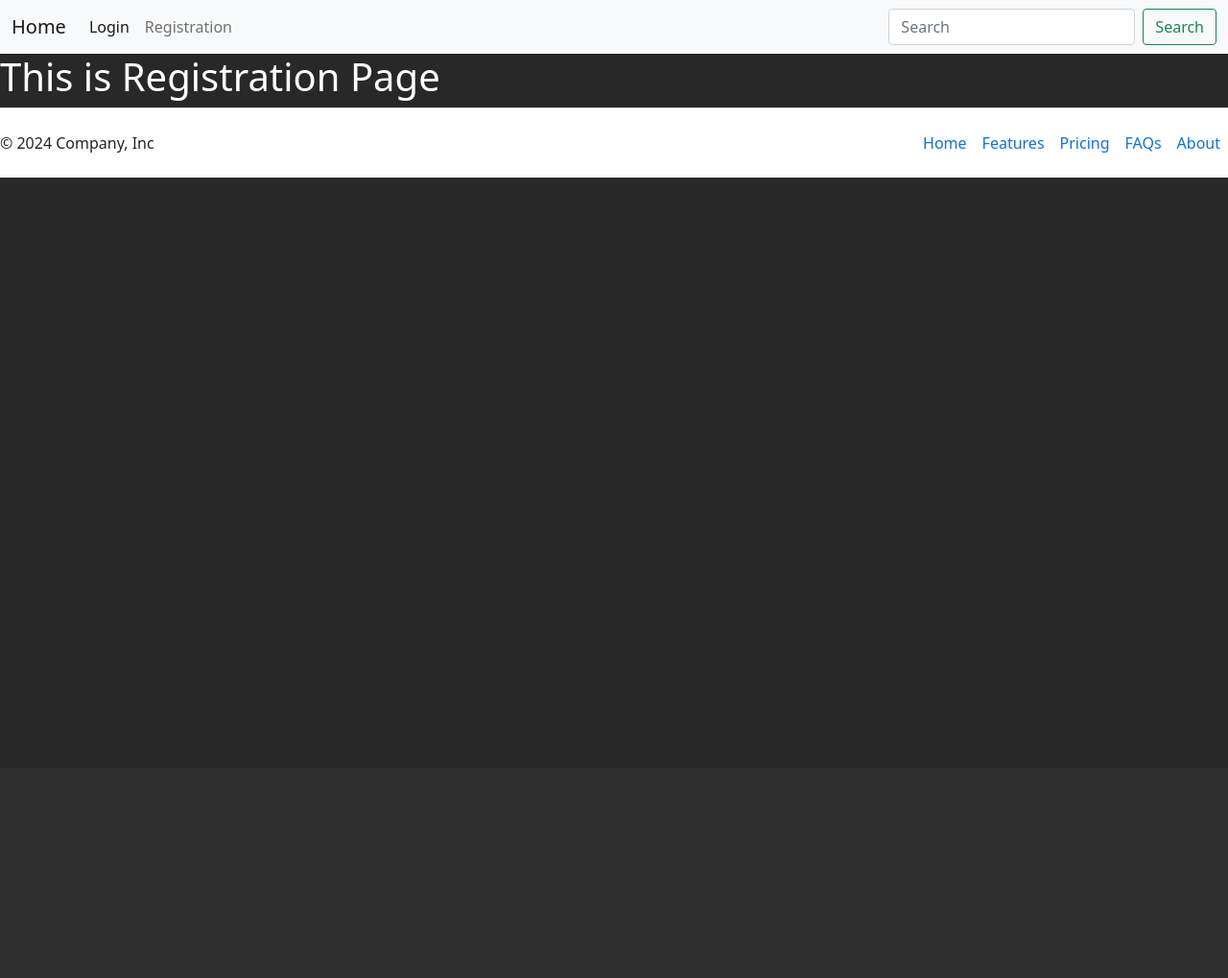
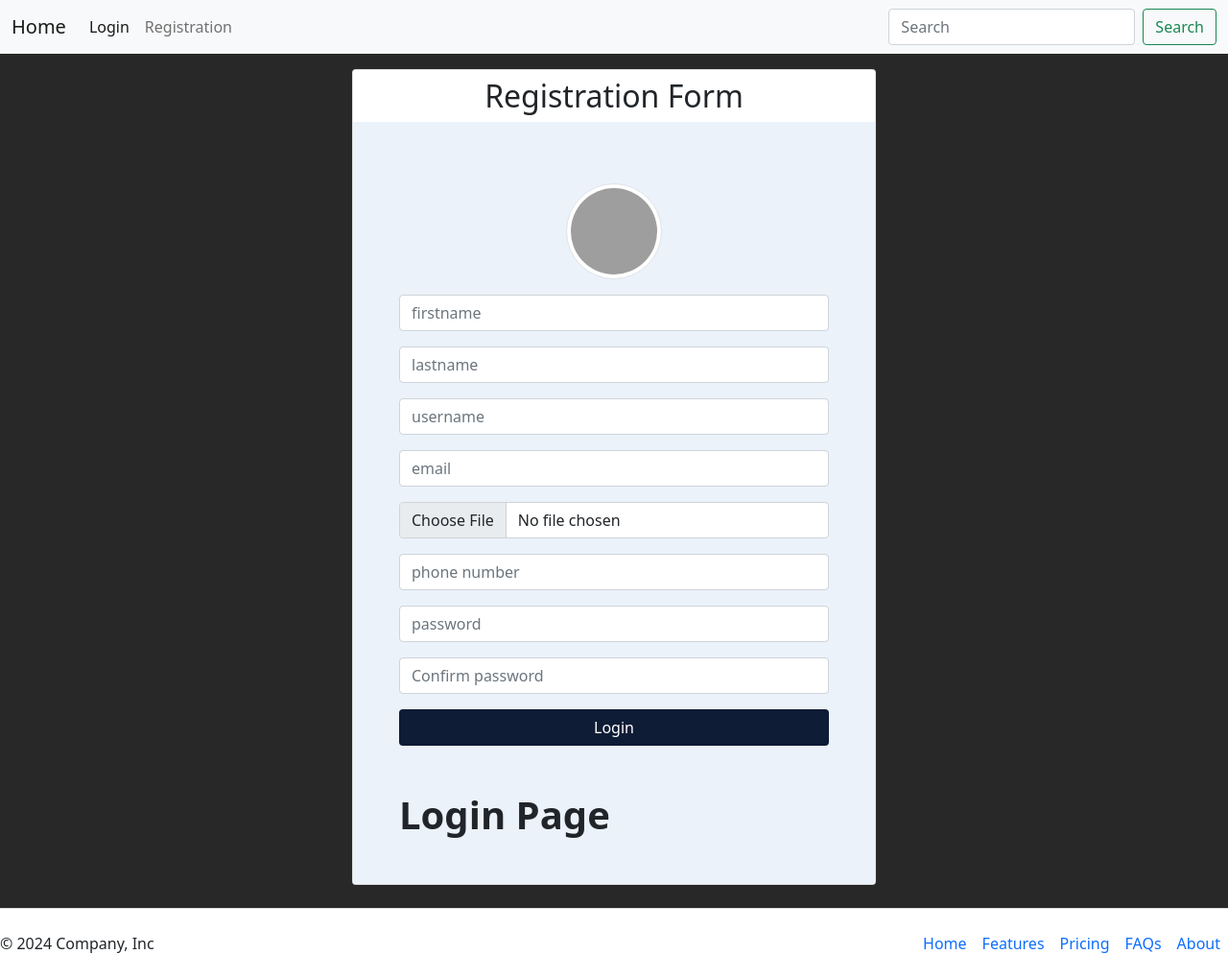
Before and after one commit to Sydulamin/student_managment_Demo, a Django app: page /reg/ in a window 1280 px wide. Shown: the whole page at 96% size. Before the commit the page ends 185 px from the top, so only its background shows below. Run offline with Django 5.2, Linux system fonts and the light colour scheme; parts of the project's set-up code (start-up, migrations or seed data) failed here and were passed over; grey boxes are pictures that could not be loaded.

Commit message:
registration work on preoccess

```diff
--- a/Account/views.py
+++ b/Account/views.py
@@ -1,4 +1,5 @@
 from django.shortcuts import render
+from .models import CustomUser
 
 
 # Create your views here.
@@ -12,4 +13,19 @@ def login(request):
 
 
 def reg(request):
+    if request.method == "POST":
+        first_name = request.POST.get('fname')
+        last_name = request.POST.get('lname')
+        username = request.POST.get('uname')
+        email = request.POST.get('email')
+        number = request.POST.get('num')
+        image = request.FILES.get('img')
+        password = request.POST.get('pass1')
+        password1 = request.POST.get('pass2')
+
+        if password == password1:
+            user = CustomUser.objects.create(first_name=first_name, last_name=last_name, username=username, email=email,
+                                             phone_number=number, image=image, password=password)
+            user.set_password(password)
+            user.save()
     return render(request, 'auth/registration.html')
--- a/template/auth/login.html
+++ b/template/auth/login.html
@@ -27,7 +27,7 @@
                     <div class="text-center">
                         <button type="submit" class="btn btn-color px-5 mb-5 w-100">Login</button>
                     </div>
-                    <a href="#" class="text-dark fw-bold"> Create an
+                    <a href="{% url 'reg' %}" class="text-dark fw-bold"> Create an
                         Account</a>
 
                 </form>
@@ -35,6 +35,6 @@
         </div>
     </div>
 </div>
-</div>
+
 
 {% endblock %}
--- a/template/auth/registration.html
+++ b/template/auth/registration.html
@@ -1,3 +1,61 @@
 {% extends 'base.html' %}
 {% block title %} Registration {% endblock %}
-{% block body %} This is Registration Page {% endblock %}
+{% block body %}
+
+<div class="container">
+    <div class="row">
+        <div class="col-md-6 offset-md-3">
+
+            <div class="card my-3">
+                <h2 class="text-center text-dark mt-2">Registration Form</h2>
+
+                <form class="card-body cardbody-color p-lg-5" method="POST" enctype="multipart/form-data">
+                    {% csrf_token %}
+
+                    <div class="text-center">
+                        <img src="https://cdn.pixabay.com/photo/2016/03/31/19/56/avatar-1295397__340.png"
+                             class="img-fluid profile-image-pic img-thumbnail rounded-circle my-3"
+                             width="200px" alt="profile">
+                    </div>
+                    <div class="mb-3">
+                        <input type="text" class="form-control"  aria-describedby="emailHelp"
+                               placeholder="firstname" name="fname">
+                    </div>
+                    <div class="mb-3">
+                        <input type="text" class="form-control" aria-describedby="emailHelp"
+                               placeholder="lastname" name="lname">
+                    </div>
+
+                    <div class="mb-3">
+                        <input type="text" class="form-control"  aria-describedby="emailHelp"
+                               placeholder="username" name="uname">
+                    </div>
+                    <div class="mb-3">
+                        <input type="text" class="form-control"  aria-describedby="emailHelp"
+                               placeholder="email" name="email">
+                    </div>
+                    <div class="mb-3">
+                        <input type="file" class="form-control"  aria-describedby="emailHelp"
+                               placeholder="image" name="img">
+                    </div>
+                    <div class="mb-3">
+                        <input type="text" class="form-control"  aria-describedby="emailHelp"
+                               placeholder="phone number" name="num">
+                    </div>
+                    <div class="mb-3">
+                        <input type="password" class="form-control" placeholder="password" name='pass1'>
+                    </div>
+                    <div class="mb-3">
+                        <input type="password" class="form-control" placeholder="Confirm password" name="pass2">
+                    </div>
+                    <div class="text-center">
+                        <button type="submit" class="btn btn-color px-5 mb-5 w-100">Login</button>
+                    </div>
+                    <a href="{% url 'login' %}" class="text-dark fw-bold">Login Page</a>
+                </form>
+            </div>
+        </div>
+    </div>
+</div>
+
+{% endblock %}
```
Also changed, not shown: Account/admin.py (+27 -0 lines), Account/models.py (+27 -1 lines), studen_Managment_system/settings.py (+17 -6 lines), Account/migrations/0001_initial.py, Account/migrations/0002_test_table_gender.py (deleted), Account/migrations/0003_main_test_alter_test_table_gender_test_table_parents.py (deleted), db.sqlite3 (added), media/profile_image/1706858078678.jfif (added), media/profile_image/wholesellbd999.png (added), media/profile_image/wholesellbd999_lAyz9Ba.png (added).
